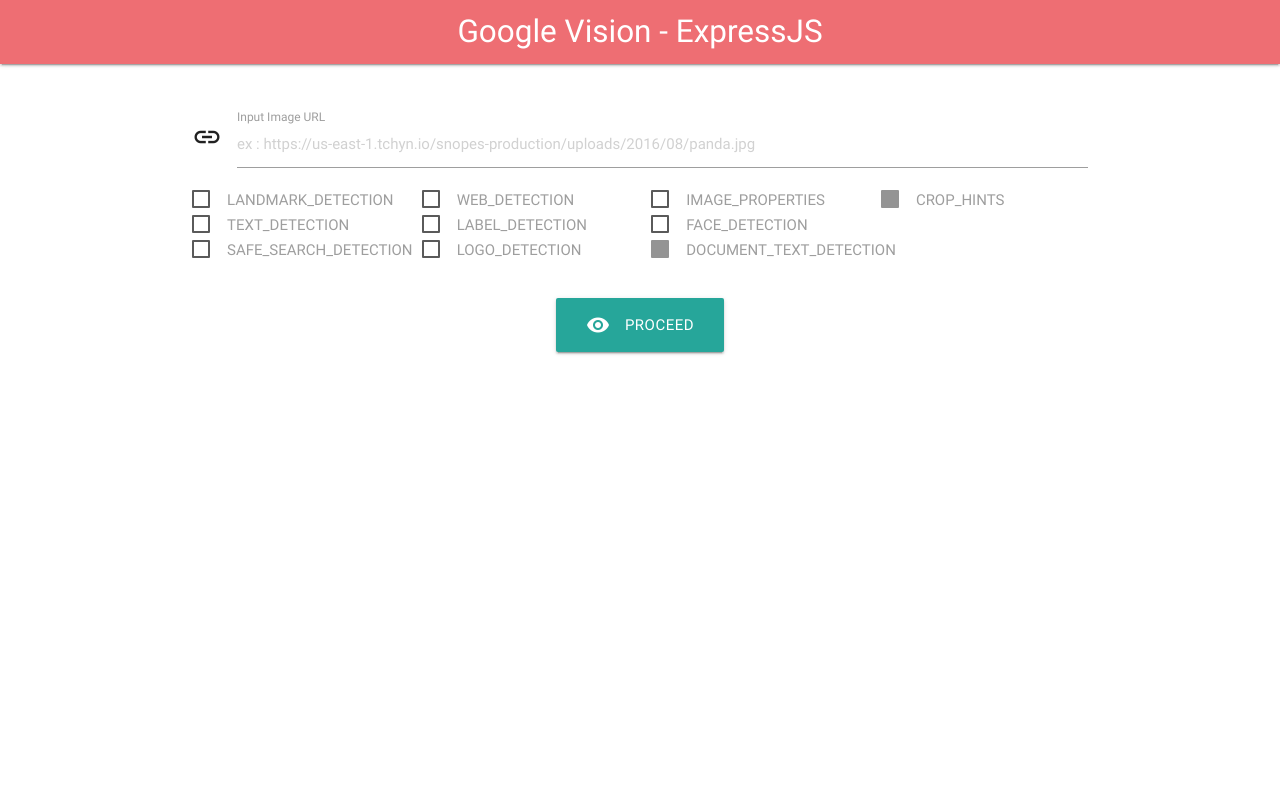
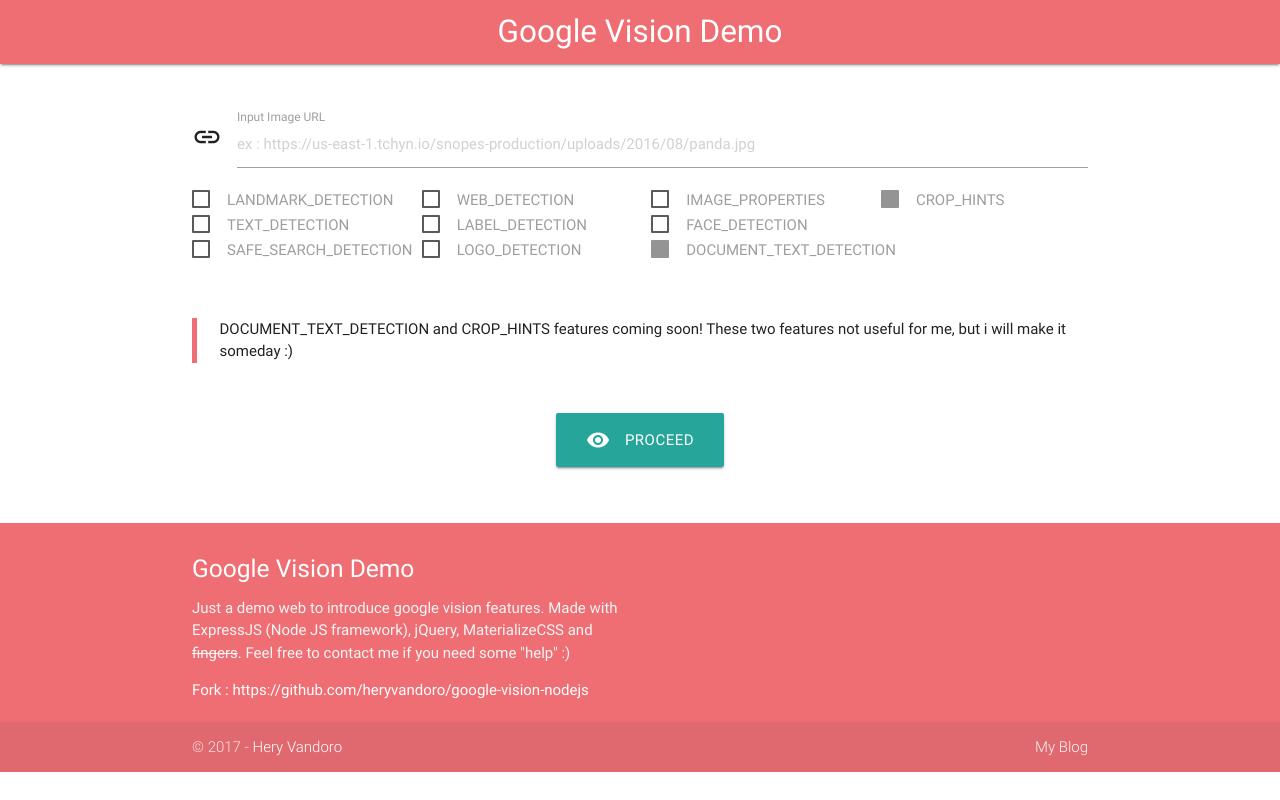
Before and after one commit to heryvandoro/google-vision-nodejs, a website: page view/index.html in a window 1280 px wide. Drawn offline with Linux system fonts and the light colour scheme; files that its build step writes are made by us from their sources; files whose address does not match are found by name.

Commit message:
Update views and footer

```diff
--- a/view/index.html
+++ b/view/index.html
@@ -1,25 +1,16 @@
 <!DOCTYPE html>
 <html>
   <head>
-    <title>Google Vision - ExpressJS</title>
+    <title>Google Vision - ExpressJS, jQuery, Materialize</title>
     <link href="https://fonts.googleapis.com/icon?family=Material+Icons" rel="stylesheet">
     <link type="text/css" rel="stylesheet" href="../css/materialize.min.css"  media="screen,projection"/>
     <meta name="viewport" content="width=device-width, initial-scale=1.0"/>
   </head>
   <body>
     <div class="navbar-fixed">
-      <ul id="dropdown_accounts" class="dropdown-content">
-        <li><a href="#">Users</a></li>
-        <li><a href="#">Groups</a></li>
-      </ul>
-      <ul id="dropdown_browse" class="dropdown-content">
-        <li><a href="#">Products</a></li>
-        <li><a href="#">Category</a></li>
-        <li><a href="#">Games</a></li>
-      </ul>
       <nav>
         <div class="nav-wrapper">
-          <a href="#" class="brand-logo center">Google Vision - ExpressJS</a>
+          <a href="#" class="brand-logo center">Google Vision Demo</a>
         </div>
       </nav>
     </div>
@@ -63,6 +54,9 @@
                     <input id="CROP_HINTS" name="features[]" type="checkbox" value="CROP_HINTS" disabled>
                     <label for="CROP_HINTS">CROP_HINTS</label>
                 </div>
+            </div>
+            <div class="section">
+                <blockquote>DOCUMENT_TEXT_DETECTION and CROP_HINTS features coming soon! These two features not useful for me, but i will make it someday :)</blockquote>
             </div>
             <div class="section center">
                 <button type="submit" id="process" class="waves-effect waves-light btn-large"><i class="material-icons left">visibility</i>Proceed</button>
@@ -218,6 +212,22 @@
             </div>
       </div>
     </div>
+    <footer class="page-footer">
+        <div class="container">
+            <div class="row">
+                <div class="col l6 s12">
+                    <h5 class="white-text">Google Vision Demo</h5>
+                    <p class="grey-text text-lighten-4">Just a demo web to introduce google vision features. Made with ExpressJS (Node JS framework), jQuery, MaterializeCSS and <strike>fingers</strike>. Feel free to contact me if you need some "help" :)</p>
+                    Fork : <a class="white-text" target="_blank" href="https://github.com/heryvandoro/google-vision-nodejs">https://github.com/heryvandoro/google-vision-nodejs</a>
+                </div>
+            </div>
+        </div>
+        <div class="footer-copyright">
+            <div class="container">
+                © 2017 - <a class="white-text" target="_blank" href="https://www.facebook.com/vandoro">Hery Vandoro</a><a target="_blank" class="grey-text text-lighten-4 right" href="https://www.mahirkoding.com/">My Blog</a>
+            </div>
+        </div>
+    </footer>
   </body>
   <script type="text/javascript" src="../js/jquery-3.2.1.min.js"></script>
   <script type="text/javascript" src="../js/materialize.min.js"></script>
```
